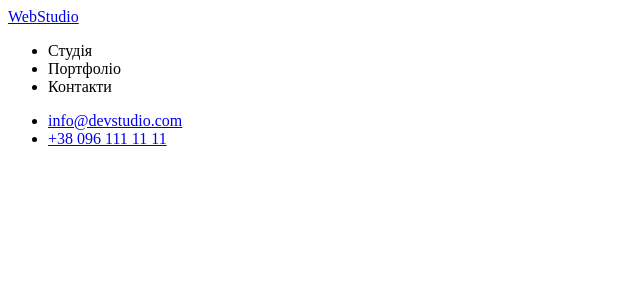
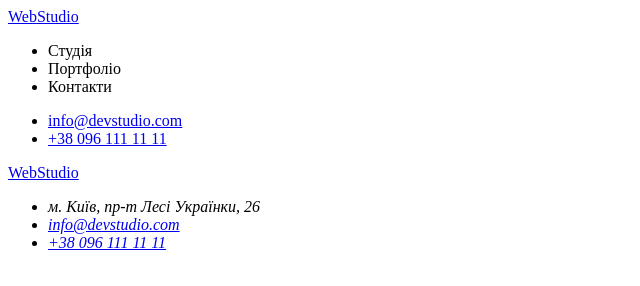
Before and after one commit to Irina-anat/github-homework1, a plain HTML site: page index.html in a window 1280 px wide. Shown: the whole page, without its empty margins (0-640 px from the left). Drawn offline with Linux system fonts and the light colour scheme.

Commit message:
розмітка підвалу

```diff
--- a/index.html
+++ b/index.html
@@ -25,6 +25,17 @@
             </li>
         </ul>
     </header>
+    <main></main>
+    <footer>
+        <a href="/">Web<span>Studio</span></a>
+        <address>
+            <ul>
+                <li>м. Київ, пр-т Лесі Українки, 26</li>
+                <li><a href="mailto:info@devstudio.com">info@devstudio.com</a></li>
+                <li><a href="tel:+380961111111">+38 096 111 11 11</a></li>
+            </ul>
+        </address>
+    </footer>
 
 </body>
 </html>
```
